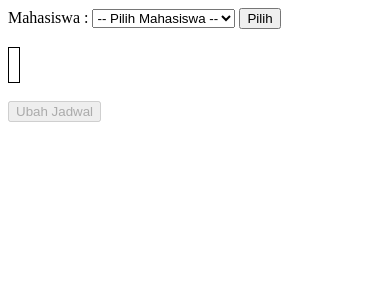
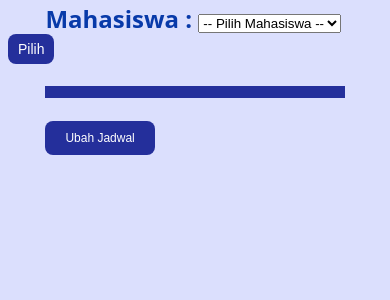
Before and after one commit to Theofilusarifin/project-fsp, a PHP site: page / in a window 390 px wide. Shown: the top 300 px of the page. Run offline with PHP 8.4, Linux system fonts and the light colour scheme; data that the repository does not hold is empty.

Commit message:
Styling Table, Button, Label

```diff
--- /dev/null
+++ b/css/custom.css
@@ -0,0 +1,149 @@
+/* Table Styling */
+body {
+    font-family: 'Open Sans', sans-serif;
+    font-weight: 300;
+    line-height: 1.42em;
+    color: #000000;
+    background-color: #DBDFFD;
+}
+
+table {
+    border-collapse: collapse;
+}
+
+h1 {
+    font-size: 2em;
+    font-weight: 300;
+    line-height: 1em;
+    text-align: center;
+}
+
+.container th h1 {
+    font-weight: bold;
+    font-size: 1em;
+    text-align: center;
+    color: white;
+}
+
+.container td {
+    font-weight: normal;
+    font-size: 1em;
+    -webkit-box-shadow: 0 2px 2px -2px #0E1119;
+    -moz-box-shadow: 0 2px 2px -2px #0E1119;
+    box-shadow: 0 2px 2px -2px #0E1119;
+}
+
+.container {
+    text-align: center;
+    overflow: scroll;
+    width: 80%;
+    margin: 0 auto;
+    display: table;
+}
+
+.container td {
+    padding-bottom: 2%;
+    padding-top: 2%;
+    padding-left: 2%;
+}
+
+th {
+    padding-bottom: 2%;
+    padding-top: 2%;
+}
+
+/* Background-color of the odd rows */
+.container tr:nth-child(odd) {
+    background-color: #646FD4;
+}
+
+/* Background-color of the even rows */
+.container tr:nth-child(even) {
+    background-color: #9BA3EB;
+}
+
+.container th {
+    background-color: #242F9B;
+}
+
+.container td:first-child {
+    color: white;
+    font-weight: bold;
+    text-align: left;
+    width: 10em;
+}
+
+.container tr:hover {
+    background-color: #083AA9;
+    -webkit-box-shadow: 0 6px 6px -6px #0E1119;
+    -moz-box-shadow: 0 6px 6px -6px #0E1119;
+    box-shadow: 0 6px 6px -6px #0E1119;
+}
+
+/* .container td:hover {
+background-color: #FFF842;
+color: #403E10;
+font-weight: bold;
+
+box-shadow: #7F7C21 -1px 1px, #7F7C21 -2px 2px, #7F7C21 -3px 3px, #7F7C21 -4px 4px, #7F7C21 -5px 5px, #7F7C21 -6px 6px;
+transform: translate3d(6px, -6px, 0);
+
+transition-delay: 0s;
+    transition-duration: 0.4s;
+    transition-property: all;
+transition-timing-function: line;
+} */
+
+@media (max-width: 800px) {
+
+    .container th{
+        font-size: small;
+    }
+    .container td:first-child {
+        width: 5em;
+        font-size: small;
+    }
+}
+
+/* Button Styling */
+#btn_ubah{
+    border-radius: 8px;
+    background-color: #242F9B;
+    color: white;
+    border: 0px;
+    padding: 14px 28px;
+    font-size: 16px;
+    margin-left: 10%;
+    cursor: pointer;
+}
+
+#btn_pilih{
+    border-radius: 8px;
+    background-color: #242F9B;
+    color: white;
+    border: 0px;
+    padding: 7px 10px;
+    font-size: 14px;
+    cursor: pointer;
+}
+
+@media (max-width: 800px) {
+    #btn_ubah{
+        font-size: 12px;
+        margin-left: 10%;
+        padding: 10px 20px;
+    }
+}
+
+/* Label Styling */
+label{
+    font-weight: bold;
+    font-size: 24px;
+    color: #083AA9;
+}
+
+#label1{
+    padding-left: 10%;
+}
+
+/* Select Styling */
--- a/index.php
+++ b/index.php
@@ -7,29 +7,13 @@
     <meta name="viewport" content="width=device-width, initial-scale=1.0">
     <title>Document</title>
     <script src="https://ajax.googleapis.com/ajax/libs/jquery/3.6.0/jquery.min.js"></script>
-
-    <style>
-        table,
-        td,
-        th {
-            border: 1px solid black;
-            text-align: left;
-            /* width: 35rem; */
-            height: 2rem;
-            padding-left: 5px;
-            padding-right: 5px;
-        }
-
-        table {
-            border-collapse: collapse;
-        }
-    </style>
+    <link rel="stylesheet" type="text/css" href="css/custom.css">
 </head>
 
 <body>
     <!-- FORM SELECT MAHASISWA -->
     <form action="" method="get">
-        <label>Mahasiswa : </label>
+        <label id="label1">Mahasiswa : </label>
         <select id="nrp_mahasiswa" name="selector_nrp">
             <option value="" selected>-- Pilih Mahasiswa --</option>
             <?php
@@ -63,12 +47,12 @@
             }
             ?>
         </select>
-        <input type="submit" value="Pilih">
+        <input type="submit" value="Pilih" id="btn_pilih">
     </form>
 
     <br>
     <!-- SCHEDULE TABLE -->
-    <table>
+    <table class="container">
         <?php
         display_data($selected_nrp);
         ?>
@@ -105,19 +89,19 @@
         $jadwal = new Jadwal("localhost", "root", "", "project_uts");
 
         // Get current student jadwal
-        $jadwal_kuliah_mahasiwa = [];
+        $jadwal_kuliah_mahasiswa = [];
         $selected_jadwal = $jadwal->SearchJadwal($nrp);
         // Pass all current student jadwal to the array
         while ($row = $selected_jadwal->fetch_assoc()) {
-            $jadwal_kuliah_mahasiwa[$row['idjam_kuliah']][$row['idhari']] = 1;
+            $jadwal_kuliah_mahasiswa[$row['idjam_kuliah']][$row['idhari']] = 1;
         }
 
         echo "<tr>";
-        echo "<td></td>";
+        echo "<th></th>";
         $data_hari = $hari->ShowHari();
         //  Display row 1 that filled with all hari in database
         while ($row = $data_hari->fetch_assoc()) {
-            echo "<td>" . $row['nama'] . "</td>";
+            echo "<th><h1>" . $row['nama'] . "</h1></th>";
         }
         echo "</tr>";
 
@@ -130,7 +114,7 @@
             $data_hari = $hari->ShowHari();
             while ($col = $data_hari->fetch_assoc()) {
                 // If the jadwal is match then give a tick symbol ✔
-                $is_ticked = (isset($jadwal_kuliah_mahasiwa[$row['idjam_kuliah']][$col['idhari']])) ? '✔' : '';
+                $is_ticked = (isset($jadwal_kuliah_mahasiswa[$row['idjam_kuliah']][$col['idhari']])) ? '✔' : '';
                 echo "<td>$is_ticked</td>";
             }
             echo "</tr>";
```
Also changed, not shown: ubah_jadwal.php (+16 -9 lines).
